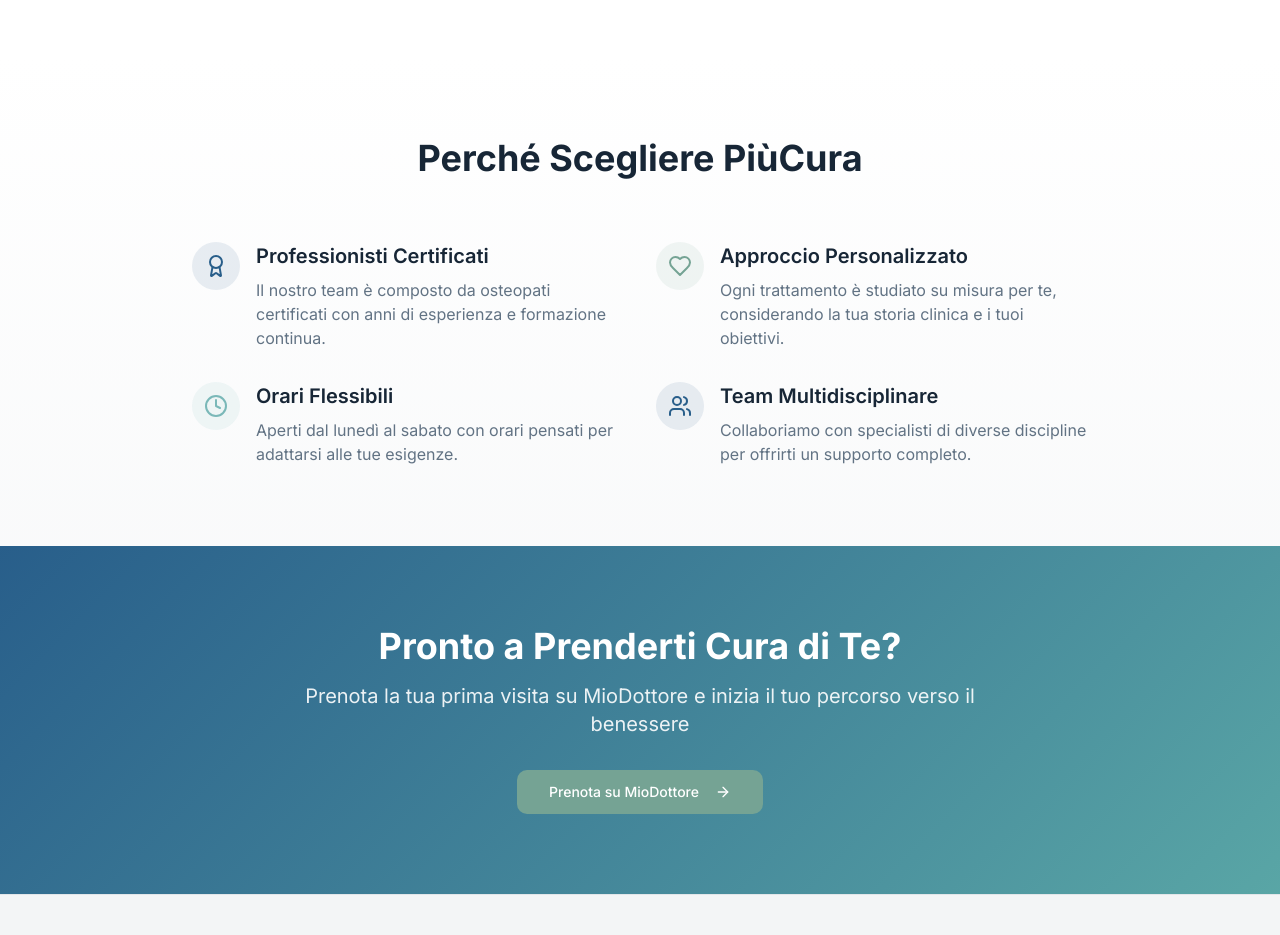
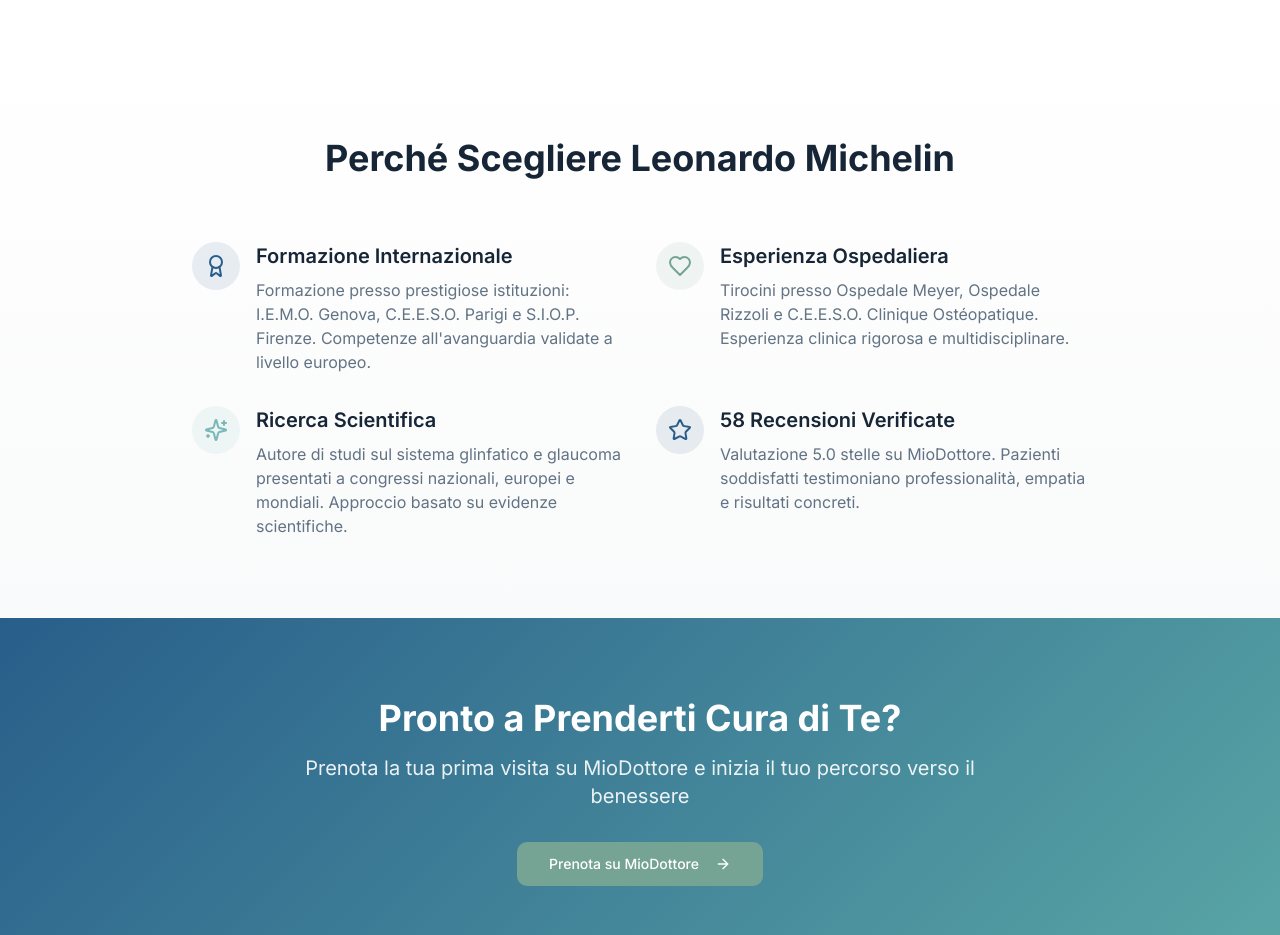
Before and after one commit to deessee0/cura-plus-site, a React (Vite) app: page / in a window 1280 px wide. Shown: the part 2680-3615 px from the top of the page. Built offline with nearby package versions, Linux system fonts and the light colour scheme; the HTML template or start-up script is replaced by a standard one.

Commit message:
Fix "Perché scegliere PiùCura" section

```diff
--- a/src/pages/Home.tsx
+++ b/src/pages/Home.tsx
@@ -253,7 +253,7 @@ const Home = () => {
       <section className="py-20 bg-gradient-subtle">
         <div className="container mx-auto px-4">
           <div className="max-w-4xl mx-auto">
-            <h2 className="text-4xl font-bold text-center mb-16">Perché Scegliere PiùCura</h2>
+            <h2 className="text-4xl font-bold text-center mb-16">Perché Scegliere Leonardo Michelin</h2>
 
             <div className="grid md:grid-cols-2 gap-8">
               <div className="flex gap-4">
@@ -263,9 +263,9 @@ const Home = () => {
                   </div>
                 </div>
                 <div>
-                  <h3 className="text-xl font-semibold mb-2">Professionisti Certificati</h3>
+                  <h3 className="text-xl font-semibold mb-2">Formazione Internazionale</h3>
                   <p className="text-muted-foreground">
-                    Il nostro team è composto da osteopati certificati con anni di esperienza e formazione continua.
+                    Formazione presso prestigiose istituzioni: I.E.M.O. Genova, C.E.E.S.O. Parigi e S.I.O.P. Firenze. Competenze all&apos;avanguardia validate a livello europeo.
                   </p>
                 </div>
               </div>
@@ -277,9 +277,9 @@ const Home = () => {
                   </div>
                 </div>
                 <div>
-                  <h3 className="text-xl font-semibold mb-2">Approccio Personalizzato</h3>
+                  <h3 className="text-xl font-semibold mb-2">Esperienza Ospedaliera</h3>
                   <p className="text-muted-foreground">
-                    Ogni trattamento è studiato su misura per te, considerando la tua storia clinica e i tuoi obiettivi.
+                    Tirocini presso Ospedale Meyer, Ospedale Rizzoli e C.E.E.S.O. Clinique Ostéopatique. Esperienza clinica rigorosa e multidisciplinare.
                   </p>
                 </div>
               </div>
@@ -287,13 +287,13 @@ const Home = () => {
               <div className="flex gap-4">
                 <div className="flex-shrink-0">
                   <div className="w-12 h-12 rounded-full bg-accent/10 flex items-center justify-center">
-                    <Clock className="text-accent" size={24} />
+                    <Sparkles className="text-accent" size={24} />
                   </div>
                 </div>
                 <div>
-                  <h3 className="text-xl font-semibold mb-2">Orari Flessibili</h3>
+                  <h3 className="text-xl font-semibold mb-2">Ricerca Scientifica</h3>
                   <p className="text-muted-foreground">
-                    Aperti dal lunedì al sabato con orari pensati per adattarsi alle tue esigenze.
+                    Autore di studi sul sistema glinfatico e glaucoma presentati a congressi nazionali, europei e mondiali. Approccio basato su evidenze scientifiche.
                   </p>
                 </div>
               </div>
@@ -301,13 +301,13 @@ const Home = () => {
               <div className="flex gap-4">
                 <div className="flex-shrink-0">
                   <div className="w-12 h-12 rounded-full bg-primary/10 flex items-center justify-center">
-                    <Users className="text-primary" size={24} />
+                    <Star className="text-primary" size={24} />
                   </div>
                 </div>
                 <div>
-                  <h3 className="text-xl font-semibold mb-2">Team Multidisciplinare</h3>
+                  <h3 className="text-xl font-semibold mb-2">58 Recensioni Verificate</h3>
                   <p className="text-muted-foreground">
-                    Collaboriamo con specialisti di diverse discipline per offrirti un supporto completo.
+                    Valutazione 5.0 stelle su MioDottore. Pazienti soddisfatti testimoniano professionalità, empatia e risultati concreti.
                   </p>
                 </div>
               </div>
```
